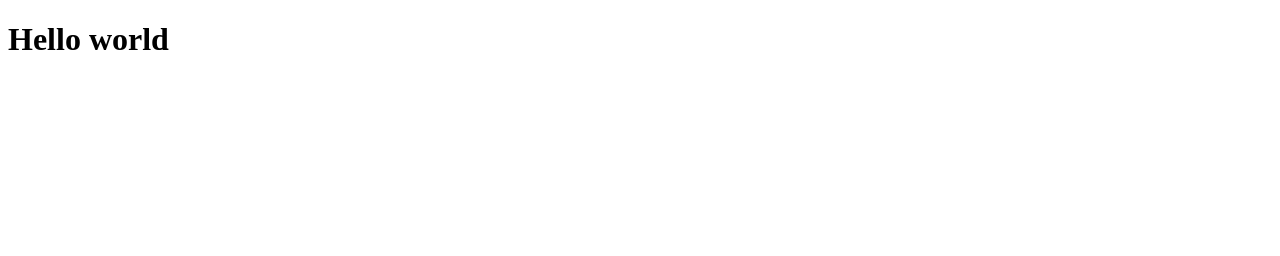
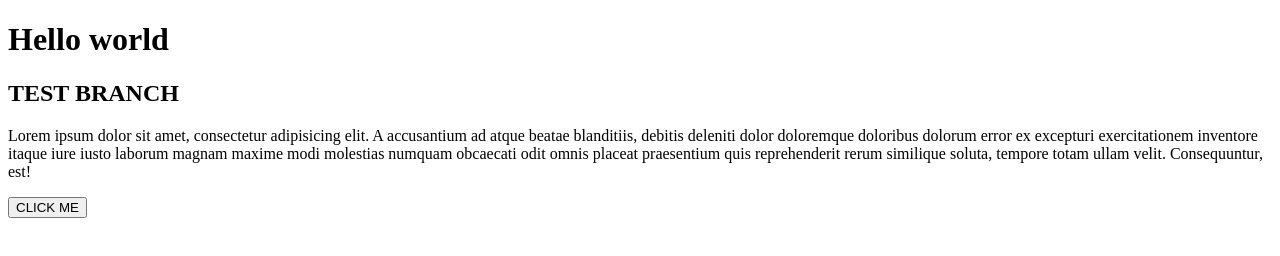
Before and after one commit to sabyrkubanov/testTeamWork, a plain HTML site: page index.html in a window 1280 px wide. Drawn offline with Linux system fonts and the light colour scheme.

Commit message:
add first test variant

```diff
--- a/index.html
+++ b/index.html
@@ -12,8 +12,12 @@
 <h1>Hello world</h1>
 
 <section class="first">
+<h2>TEST BRANCH</h2>
 
+    <p>Lorem ipsum dolor sit amet, consectetur adipisicing elit. A accusantium ad atque beatae blanditiis, debitis deleniti dolor doloremque doloribus dolorum error ex excepturi exercitationem inventore itaque iure iusto laborum magnam maxime modi molestias numquam obcaecati odit omnis placeat praesentium quis reprehenderit rerum similique soluta, tempore totam ullam velit. Consequuntur, est!</p>
+    <button>CLICK ME</button>
 </section>
+
 <section class="second"></section>
 <section class="third"></section>
 <section class="fourth"></section>
```
